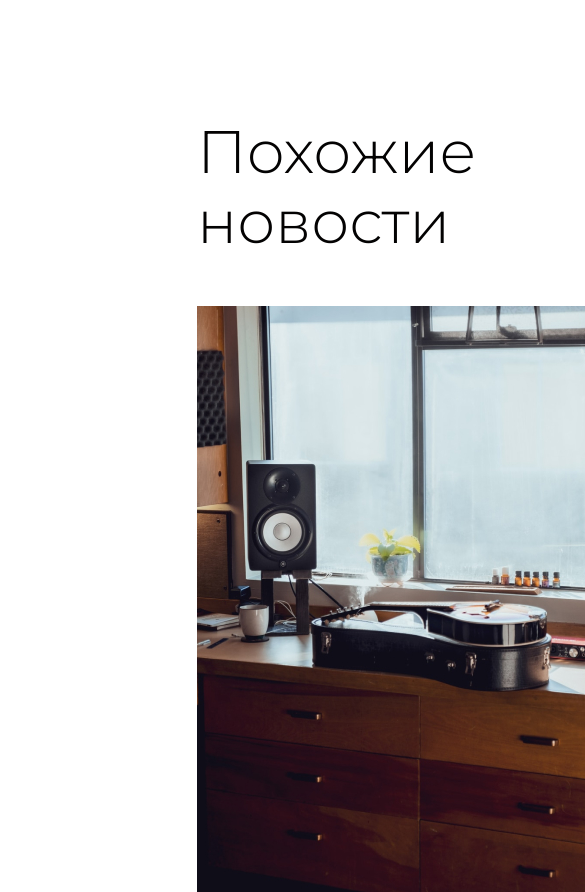
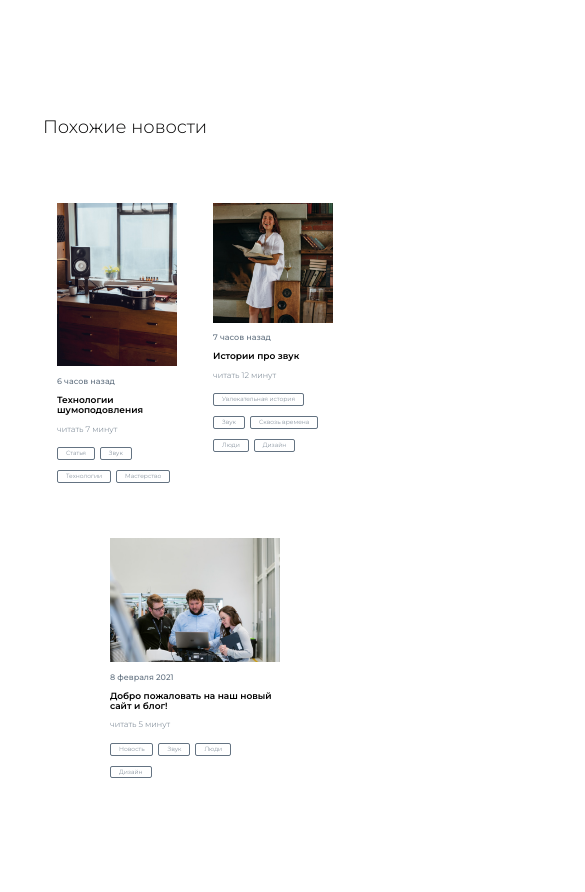
Before and after one commit to seleznevladislav/project, a plain HTML site: page index.html in a window 390 px wide. Shown: the part 2069-2961 px from the top of the page, 585 px wide, since content can reach past the window. After the commit the page ends 2852 px from the top, so only its background shows below. Drawn offline with nearby package versions, Linux system fonts and the light colour scheme.

Commit message:
27.01 v2

```diff
--- a/CSS/style.css
+++ b/CSS/style.css
@@ -30,7 +30,7 @@ h2{
     color:  rgb(3, 2, 2);
     font-size: 60px;
     line-height: 116%;
-    padding-left: 197px;
+    padding-left: 11%;
     margin-top: 120px;
 }
 h3{
@@ -370,7 +370,7 @@ max-width: none;
 @media (max-width: 400px){
 	.middle-section{padding-top: 5px;}
 	.color-block{flex-direction: column;}
-	.color-block .bass{padding-top: 20px;}
+	.color-block .bass{padding-top: 20px; max-height: 100%;}
 	.color-div{padding-right: 0px;}
 	.under_h3{padding-top: 5px; padding-left: 10px; margin-left: 0px; font-size: 10px;}
 	.bottom-hr{margin-left: 10px; width: 8px;}
@@ -384,8 +384,11 @@ max-width: none;
     display: flex;
     justify-content: space-around;
 		flex-wrap: wrap;
-		margin-left: 197px;
-		margin-right: 197px;
+		max-width: 80%;
+		margin: 0 auto;
+}
+.section-bottom > div:not(:last-child){
+	padding-top: 50px;
 }
 .news-one{
     max-width: 430px;
@@ -403,7 +406,6 @@ max-width: none;
 	height: 150px;
 	align-self: center;
 	margin-top: 50px;
-	position: relative;
 	box-shadow: 0px 0px 3px black ;
 }
 
@@ -495,6 +497,14 @@ max-width: none;
     opacity: 1;
 	}
 }
+.bottom-tags{
+	display: flex;
+	flex-direction: row;
+	flex-wrap: wrap;
+}
+.bottom-tags:not(:last-child){
+	max-width:430px;
+}
 .tags{
 	font-weight: 300;
 	font-size: 15px;
@@ -503,15 +513,17 @@ max-width: none;
 	border: 1px solid #647382;
 	padding: 6px 24px;
 	border-radius: 2px;
-    margin-right: 8px;
-    margin-bottom: 8px;
+	margin: 5px 5px 5px 0px;
 }
-.bottom-tags{
-    display: flex;
-    flex-direction: row;
-    flex-wrap: wrap;
-    width:430px;
+@media(max-width: 400px){
+	h2{font-size: 18px;}
+	.section-bottom img{max-width: 100%;}
+	.news-one, .news-two{max-width: 120px}
+	.news-three{max-width: 170px;}
+	.tags{font-size: 6px; padding: 2px 8px;}
+	.demo-news{display: none;}
 }
+
 .mail-img{
     margin-top: 112px;
     max-width: 900px;
```
Lines whose indentation alone changed are shown as unchanged.
